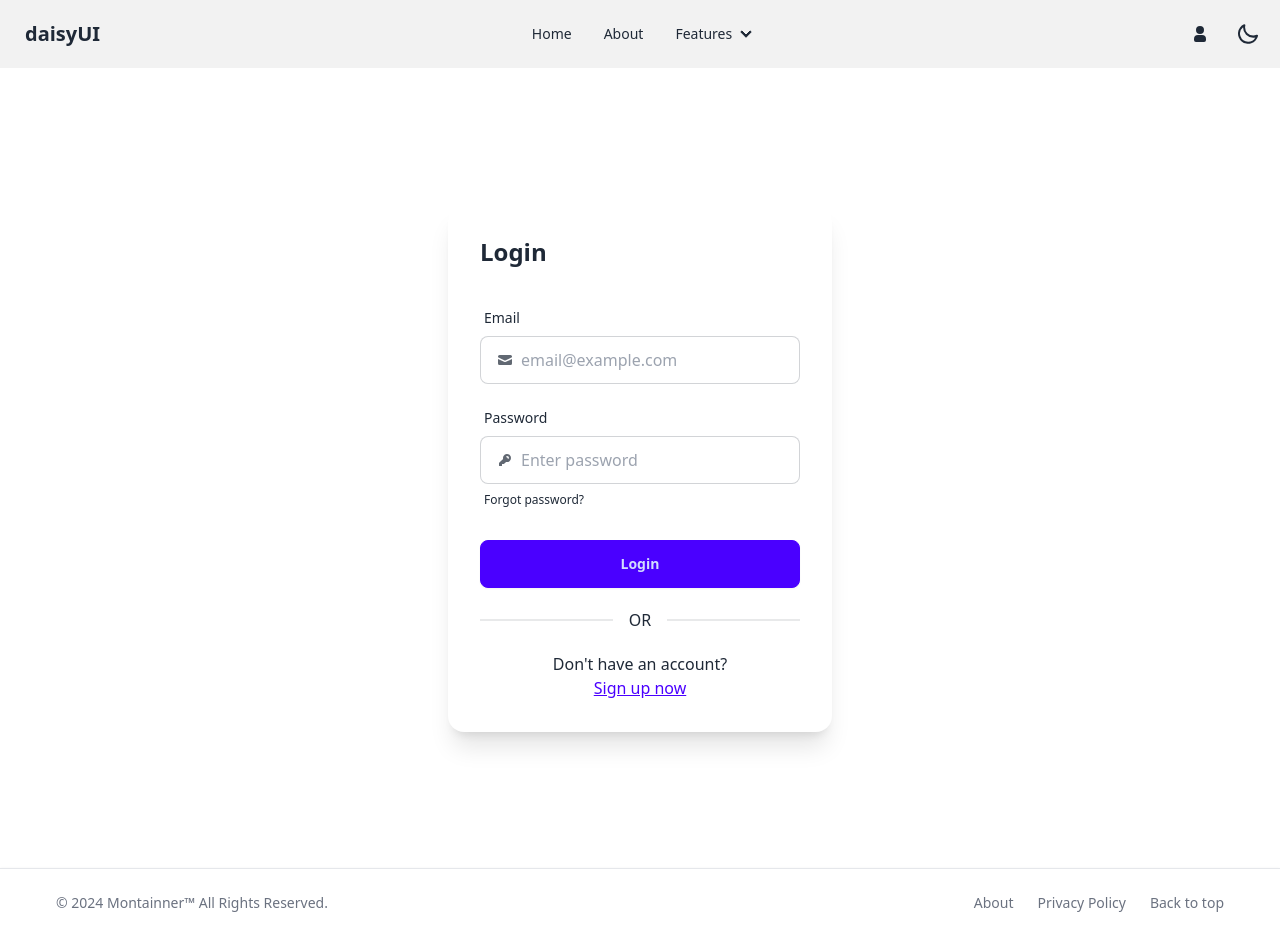
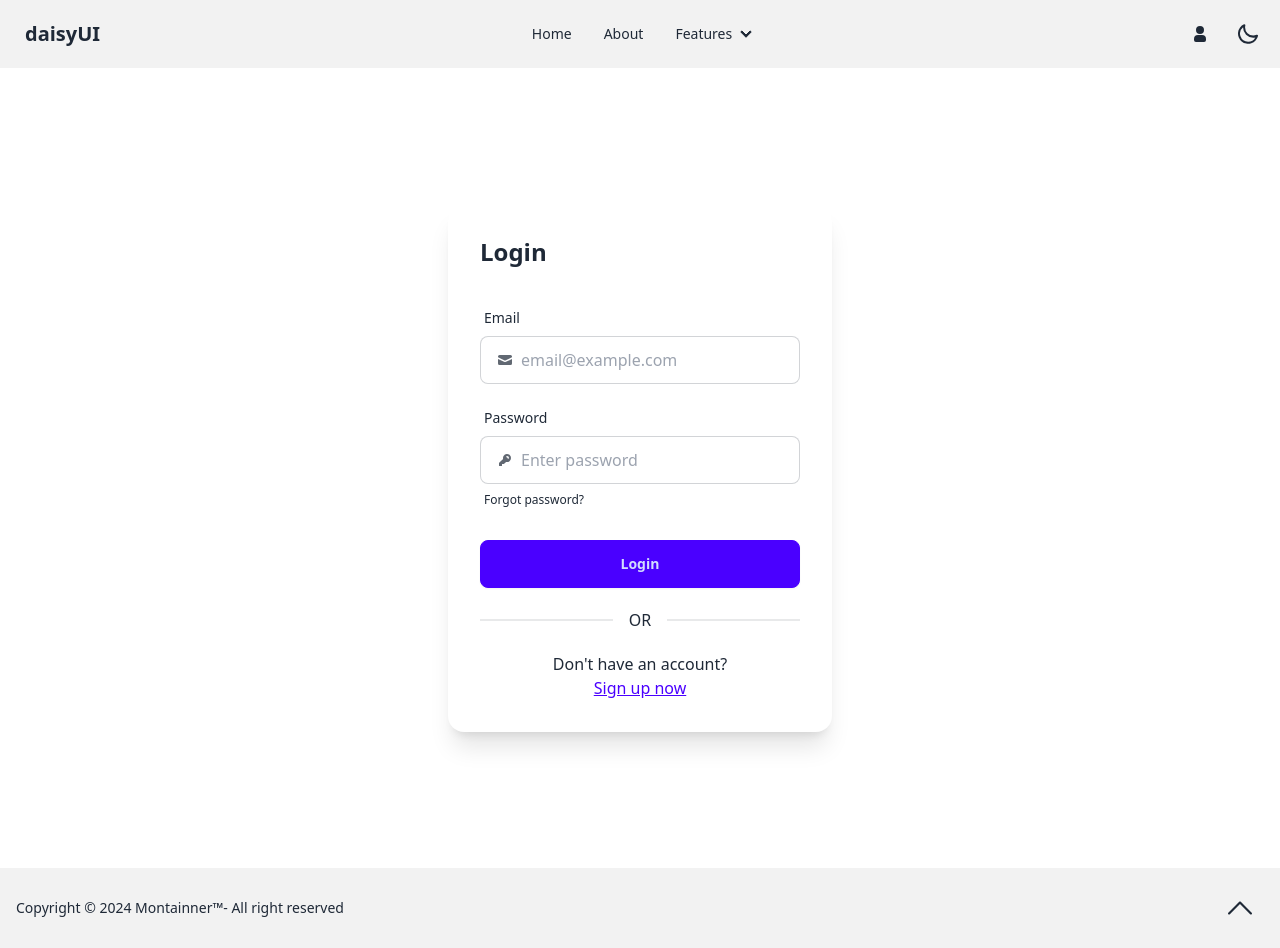
Before and after one commit to kelvin-8-8/mountaineer-front, a React (Vite) app: page /login in a window 1280 px wide. Built offline with nearby package versions, Linux system fonts and the light colour scheme; a web font is replaced by a local one.

Commit message:
footer improve

```diff
--- a/src/App.jsx
+++ b/src/App.jsx
@@ -45,7 +45,7 @@
         </Routes>
       </main>
 
-      <Footer />
+      <ComponentTesting />
 
 
 
--- a/src/components/ComponentTesting.jsx
+++ b/src/components/ComponentTesting.jsx
@@ -4,105 +4,72 @@
 import UserButton from "../components/UserButton";
 
 export default function ComponentTesting() {
+  const goToTop = () => {
+    console.log("Scroll to top function called");
+    window.scrollTo({ top: 0, behavior: "smooth" });
+  };
+
   return (
-    <div className="flex flex-col justify-center items-center bg-base-200">
-      <div className="navbar bg-base-200 max-w-screen-xl z-50 relative">
-        {/* 左側 */}
-        <div className="navbar-start">
-          {/* 手機板 下拉式 */}
-          <div className="dropdown">
-            <div
-              tabIndex={0}
-              role="button"
-              className="btn btn-ghost btn-circle lg:hidden"
+    <footer className="footer bg-base-200 items-center p-4">
+      <aside className="grid-flow-col items-center">
+        <p>
+          Copyright © {new Date().getFullYear()} Montainner™- All right reserved
+        </p>
+      </aside>
+
+      <nav className="grid-flow-col gap-4 md:place-self-center md:justify-self-end">
+        {/* Back to top button */}
+        <label onClick={goToTop} className="btn btn-ghost btn-circle hover:cursor-pointer">
+          <svg
+            fill="#000000"
+            version="1.1"
+            xmlns="http://www.w3.org/2000/svg"
+            xmlns:xlink="http://www.w3.org/1999/xlink"
+            viewBox="0 0 330 330"
+            xml:space="preserve"
+            className="fill-current w-6 h-6"
           >
+            <path
+              id="XMLID_224_"
+              d="M325.606,229.393l-150.004-150C172.79,76.58,168.974,75,164.996,75c-3.979,0-7.794,1.581-10.607,4.394 l-149.996,150c-5.858,5.858-5.858,15.355,0,21.213c5.857,5.857,15.355,5.858,21.213,0l139.39-139.393l139.397,139.393 C307.322,253.536,311.161,255,315,255c3.839,0,7.678-1.464,10.607-4.394C331.464,244.748,331.464,235.251,325.606,229.393z"
+            />
+          </svg>
+        </label>
+        {/* <a>
           <svg
             xmlns="http://www.w3.org/2000/svg"
-                className="h-5 w-5"
-                fill="none"
+            width="24"
+            height="24"
             viewBox="0 0 24 24"
-                stroke="currentColor"
+            className="fill-current"
           >
-                <path
-                  strokeLinecap="round"
-                  strokeLinejoin="round"
-                  strokeWidth="2"
-                  d="M4 6h16M4 12h8m-8 6h16"
-                />
+            <path d="M24 4.557c-.883.392-1.832.656-2.828.775 1.017-.609 1.798-1.574 2.165-2.724-.951.564-2.005.974-3.127 1.195-.897-.957-2.178-1.555-3.594-1.555-3.179 0-5.515 2.966-4.797 6.045-4.091-.205-7.719-2.165-10.148-5.144-1.29 2.213-.669 5.108 1.523 6.574-.806-.026-1.566-.247-2.229-.616-.054 2.281 1.581 4.415 3.949 4.89-.693.188-1.452.232-2.224.084.626 1.956 2.444 3.379 4.6 3.419-2.07 1.623-4.678 2.348-7.29 2.04 2.179 1.397 4.768 2.212 7.548 2.212 9.142 0 14.307-7.721 13.995-14.646.962-.695 1.797-1.562 2.457-2.549z"></path>
           </svg>
-            </div>
-            <ul
-              tabIndex={0}
-              className="relative top-10 menu menu-sm dropdown-content bg-base-100 rounded-box z-[1] mt-3 w-52 p-2 shadow"
+        </a>
+        <a>
+          <svg
+            xmlns="http://www.w3.org/2000/svg"
+            width="24"
+            height="24"
+            viewBox="0 0 24 24"
+            className="fill-current"
           >
-              {/* HOME */}
-              <li>
-                <a>Home</a>
-              </li>
-              {/* ABOUT */}
-              <li>
-                <a>About</a>
-              </li>
-              {/* Features */}
-              <li>
-                <a>Features</a>
-                <ul className="p-2">
-                  <li>
-                    <a>借裝備</a>
-                  </li>
-                  <li>
-                    <a>隊伍資訊</a>
-                  </li>
-                </ul>
-              </li>
-            </ul>
-          </div>
-          {/* 標題 */}
-          <a className="btn btn-ghost text-xl">daisyUI</a>
-        </div>
+            <path d="M19.615 3.184c-3.604-.246-11.631-.245-15.23 0-3.897.266-4.356 2.62-4.385 8.816.029 6.185.484 8.549 4.385 8.816 3.6.245 11.626.246 15.23 0 3.897-.266 4.356-2.62 4.385-8.816-.029-6.185-.484-8.549-4.385-8.816zm-10.615 12.816v-8l8 3.993-8 4.007z"></path>
+          </svg>
+        </a>
+        <a>
+          <svg
+            xmlns="http://www.w3.org/2000/svg"
+            width="24"
+            height="24"
+            viewBox="0 0 24 24"
+            className="fill-current"
+          >
+            <path d="M9 8h-3v4h3v12h5v-12h3.642l.358-4h-4v-1.667c0-.955.192-1.333 1.115-1.333h2.885v-5h-3.808c-3.596 0-5.192 1.583-5.192 4.615v3.385z"></path>
+          </svg>
+        </a> */}
 
-        {/* 中間 */}
-        <div className="navbar-center hidden lg:flex">
-          <ul className="menu menu-horizontal px-1">
-            {/* HOME */}
-            <li>
-              <a>Home</a>
-            </li>
-            {/* ABOUT */}
-            <li>
-              <a>About</a>
-            </li>
-            {/* Features */}
-            <li>
-              <details>
-                <summary>Features</summary>
-                <ul className="relative top-6 w-32">
-                  <li>
-                    <a>借裝備</a>
-                  </li>
-                  <li>
-                    <a>隊伍資訊</a>
-                  </li>
-                </ul>
-              </details>
-            </li>
-          </ul>
-        </div>
-        {/* 右邊 */}
-        <div className="navbar-end">
-          <ul className="flex flex-row">
-            <li>
-              <Link to="/login">
-                <UserButton />
-              </Link>
-            </li>
-
-            <li>
-              <SwitchButton />
-            </li>
-          </ul>
-        </div>
-      </div>
-    </div>
+      </nav>
+    </footer>
   );
 }
```
Lines whose indentation alone changed are shown as unchanged.
